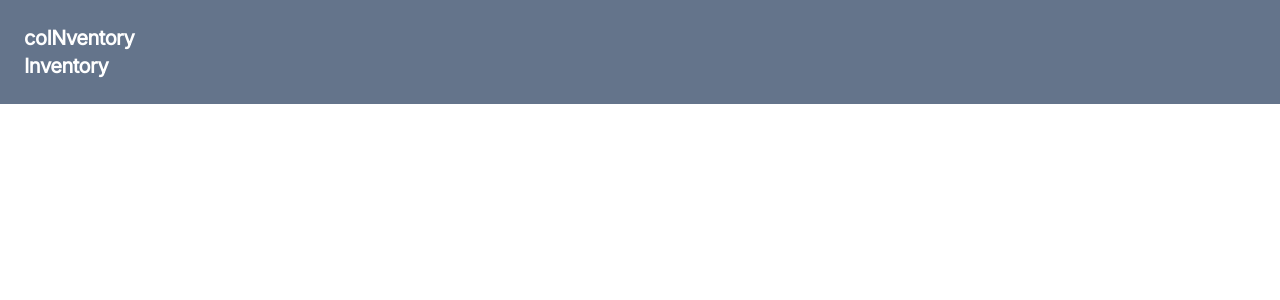
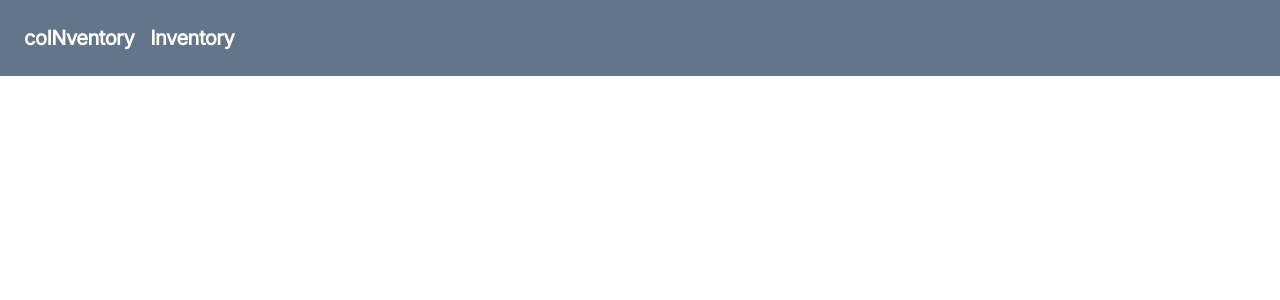
Before and after one commit to Johnny-Codes/cbsfe, a React (Vite) app: page / in a window 1280 px wide. Shown: the top 300 px of the page. Built offline with nearby package versions, Linux system fonts and the light colour scheme.

Commit message:
updated navbar

```diff
--- a/src/nav/NavBar.tsx
+++ b/src/nav/NavBar.tsx
@@ -1,24 +1,42 @@
-import { useState } from "react";
+import { useState, useEffect, useRef } from "react";
 import { NavLink } from "react-router-dom";
 
 const NavBar = () => {
   const [isOpen, setIsOpen] = useState(false);
+  const node = useRef();
+
+  const handleClick = e => {
+    if (node.current.contains(e.target)) {
+      // inside click
+      return;
+    }
+    // outside click
+    setIsOpen(false);
+  };
+
+  useEffect(() => {
+    // add when mounted
+    document.addEventListener("mousedown", handleClick);
+    // return function to be called when unmounted
+    return () => {
+      document.removeEventListener("mousedown", handleClick);
+    };
+  }, []);
+
   return (
-    <nav className="flex items-center justify-between flex-wrap bg-slate-500 p-6">
-      <div className="flex items-center flex-shrink-0 text-white mr-6">
-        <span className="font-semibold text-xl tracking-tight">
-          <NavLink to="/">coINventory</NavLink>
+    <nav className="flex items-center justify-between bg-slate-500 p-6">
+      <div className="flex items-center text-white font-semibold text-xl tracking-tight space-x-4 relative" ref={node}>
+          <NavLink to="/" onClick={() => setIsOpen(false)}>coINventory</NavLink>
           <div className="dropdown">
-            <button onClick={() => setIsOpen(!isOpen)}>
+            <p onClick={() => setIsOpen(!isOpen)} className="cursor-pointer">
               Inventory
-            </button>
+            </p>
             {isOpen && (
-              <div className="dropdown-content">
-                <NavLink to="/coins/add">Add Coin</NavLink>
+              <div className="flex flex-col w-full dropdown-content absolute bg-slate-500 rounded-lg p-2">
+                <NavLink to="/coins/add" onClick={() => setIsOpen(false)}>Add Coin</NavLink>
               </div>
             )}
           </div>
-        </span>
       </div>
     </nav>
   );
```
